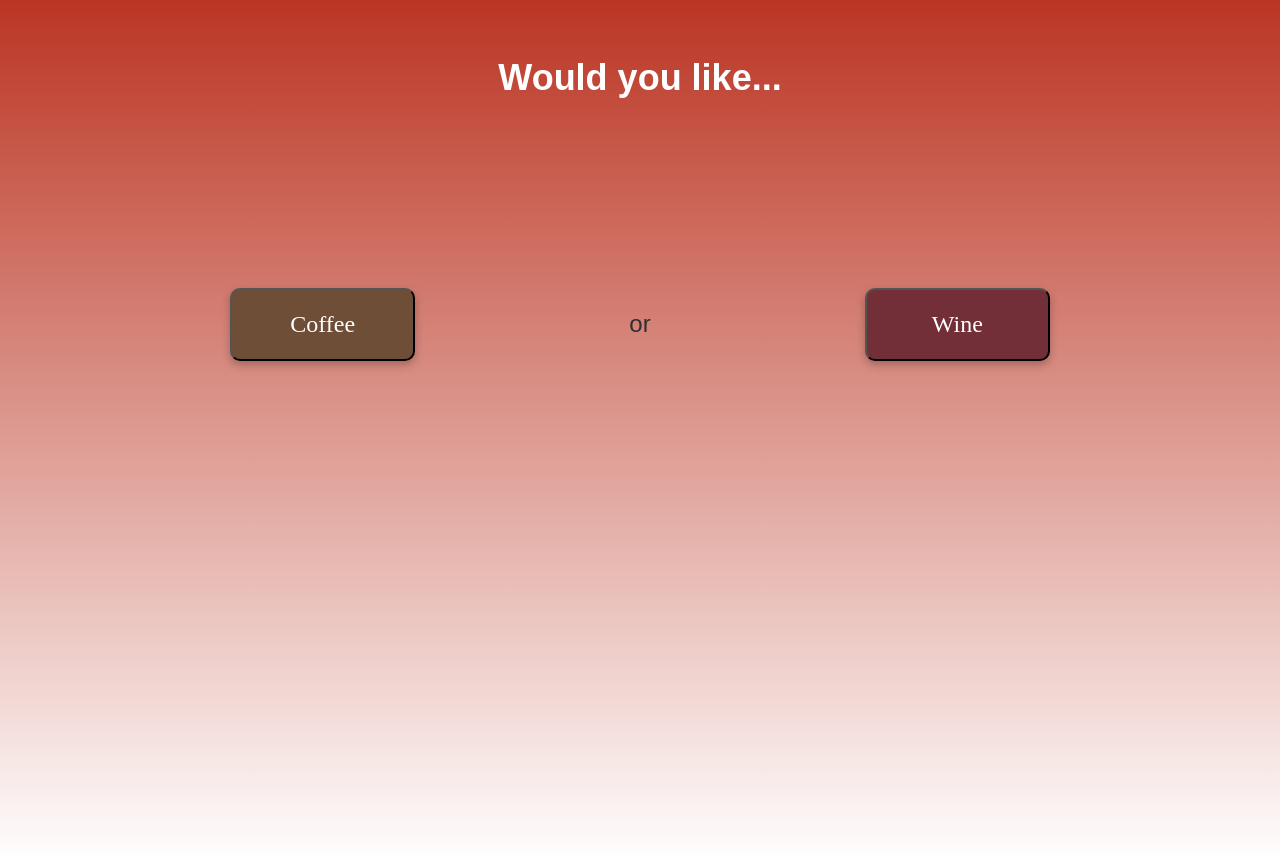
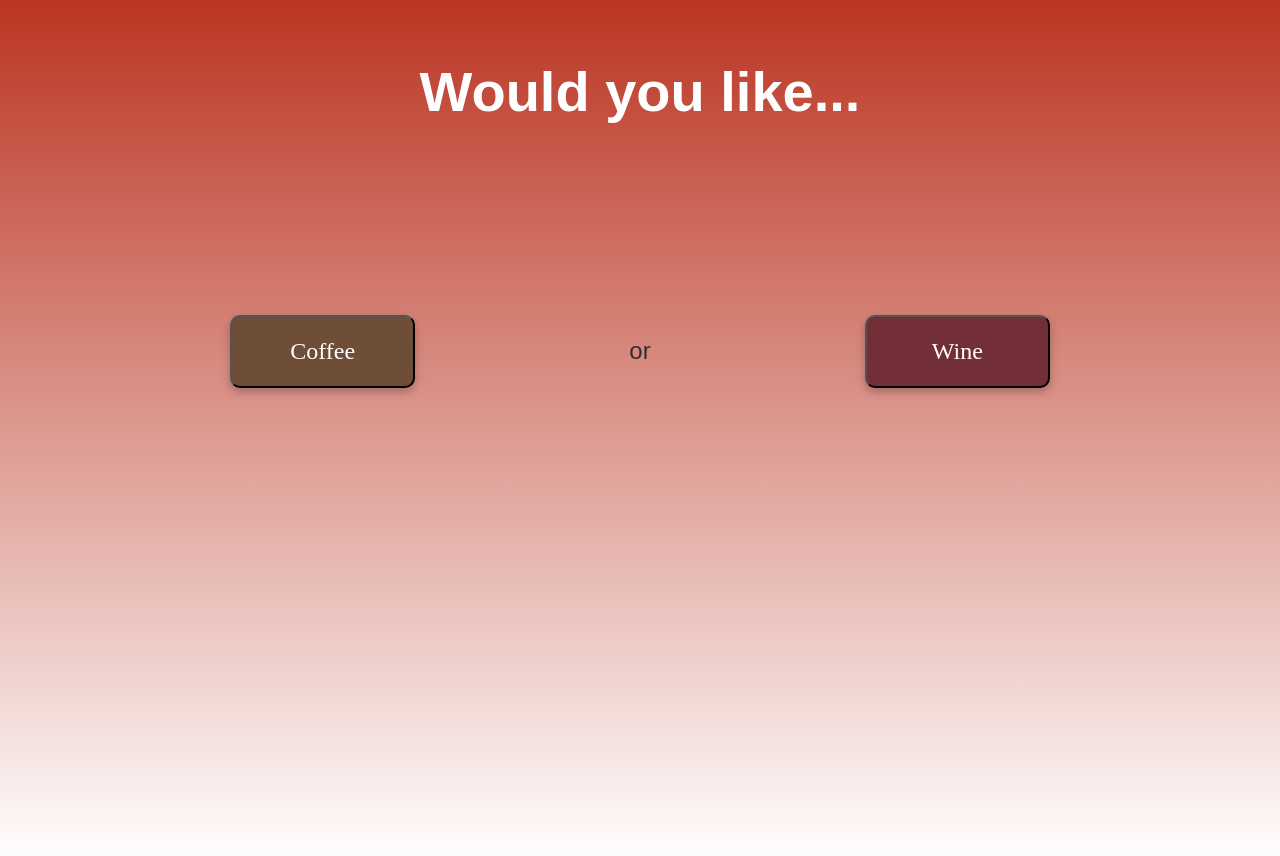
Before and after one commit to DruSerkes/react-coffee-wine, a React (Create React App) app: page / in a window 1280 px wide. Shown: the top 856 px of the page. Built offline with nearby package versions, Linux system fonts and the light colour scheme; no server answers.

Commit message:
responsively style h1

```diff
--- a/src/App.css
+++ b/src/App.css
@@ -8,7 +8,7 @@
 
 h1 {
   font-family: 'Gorditas', Arial, Helvetica, sans-serif;
-  font-size: 36px;
+  font-size: 3.5rem;
   line-height: 44px;
 }
 
@@ -51,6 +51,10 @@ p {
 
 
 @media screen and (max-width: 400px){
+  h1 {
+    font-size: 2.25rem;
+  }
+
   main {
     flex-direction: column;
   }
```
